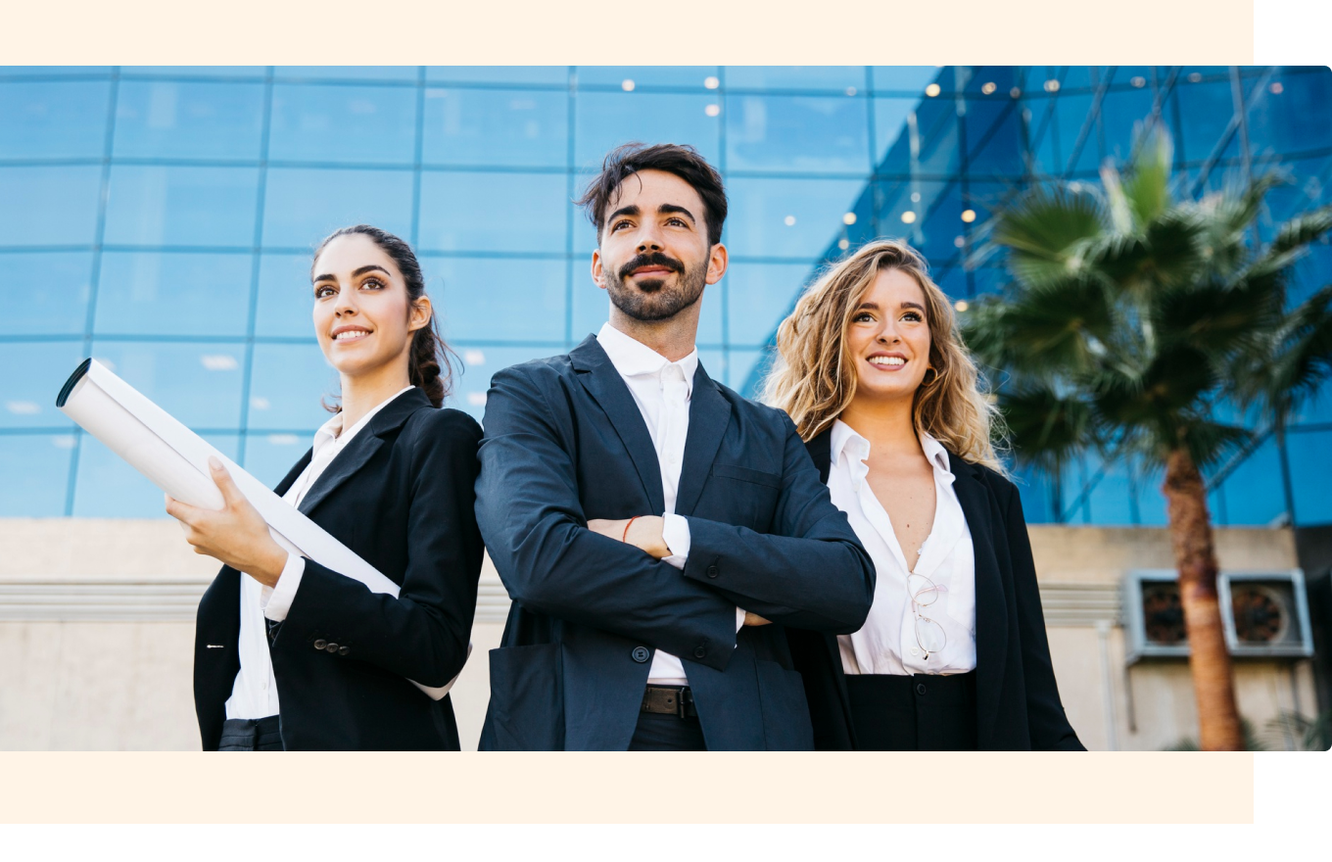
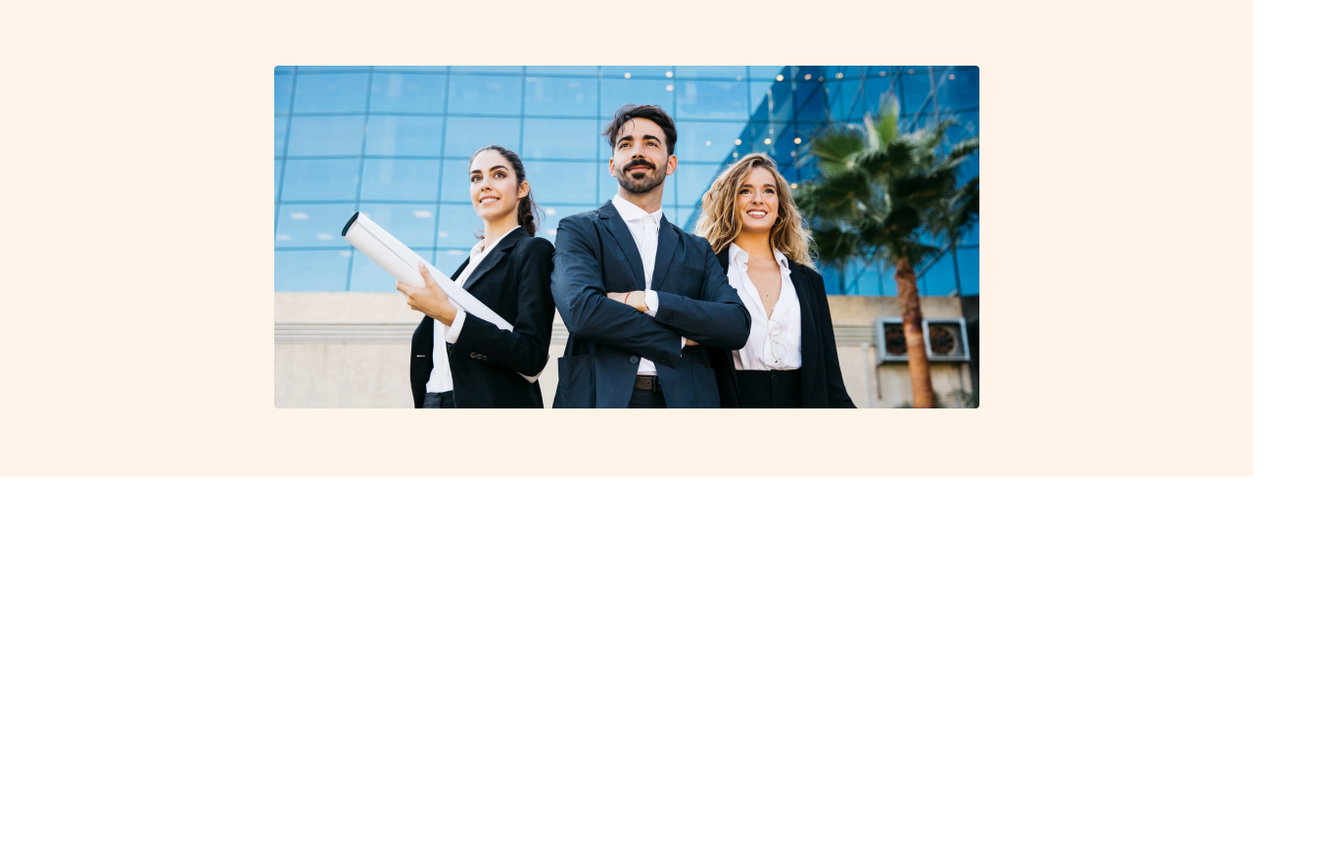
Before and after one commit to hello-ashrafuzzaman/assignment2, a plain HTML site: page index.html in a window 1280 px wide. Shown: the part 530-1410 px from the top of the page at 98% size, 1360 px wide, since content can reach past the window. After the commit the page ends 1067 px from the top, so only its background shows below. Drawn offline with nearby package versions, Linux system fonts and the light colour scheme.

Commit message:
Bug Fixed Banner Img

```diff
--- a/styles/style.css
+++ b/styles/style.css
@@ -84,6 +84,13 @@ main {
   padding: 15px 25px;
 }
 
+.banner_img{
+    display: flex;
+    align-items: center;
+    justify-content: center;
+    width: 90%;
+}
 .banner_img img {
+    width: 100%;
   margin-bottom: 70px;
 }
```
